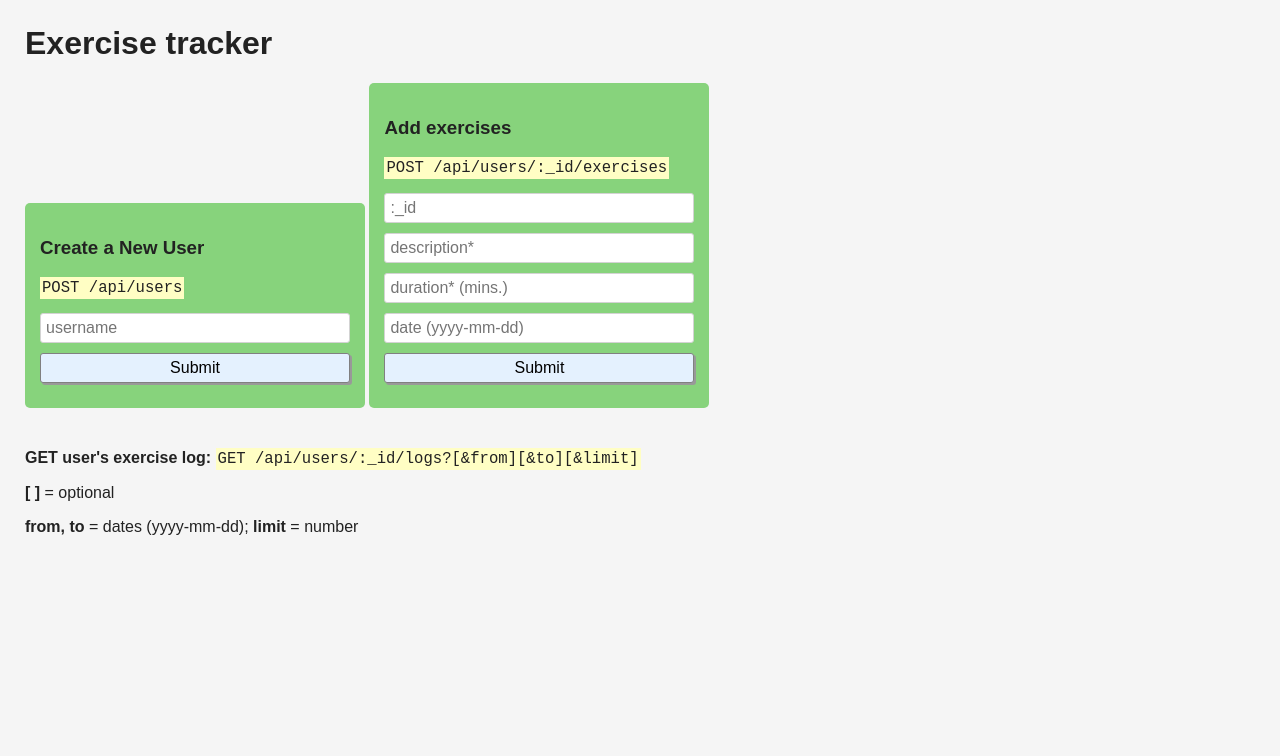
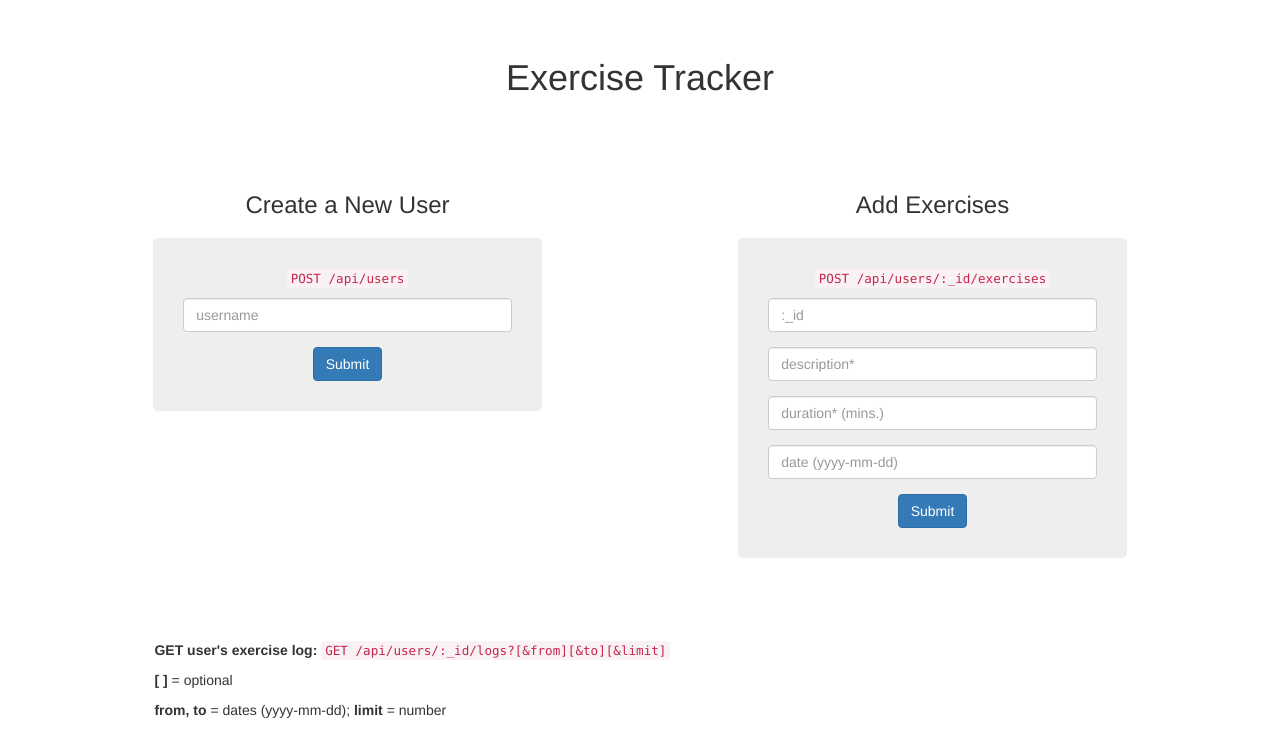
Before and after one commit to amalfkhan/exercise-tracker, a website: page views/index.html in a window 1280 px wide. Drawn offline with nearby package versions, Linux system fonts and the light colour scheme; files that its build step writes are made by us from their sources.

Commit message:
cleaned up some styling

```diff
--- a/package.json
+++ b/package.json
@@ -3,7 +3,7 @@
 	"version": "0.1.0",
 	"main": "server.js",
 	"scripts": {
-		"start": "node server.js"
+		"start": "nodemon server.js"
 	},
 	"dependencies": {
 		"body-parser": "^1.19.0",
--- a/public/style.css
+++ b/public/style.css
@@ -1,59 +1,29 @@
-* {
-  box-sizing: border-box;
+.header {
+  padding: 3%;
 }
 
-body {
-  font-family:sans-serif;
-  margin: 25px;
-  color: #222;
-  background-color: #f5f5f5;
+.container {
+  margin: 2% 3% 4% 3%;
 }
 
-h1 {
-  font-weight: bold;
-
-}
-
-p {
-  max-width: 900px;
+.form-header {
+  margin-bottom: 20px;
 }
 
 form {
-  margin-bottom: 25px;
-  padding: 15px;
-  background-color: #87D37C;
+  padding: 30px;
+  background-color: #EEEEEE;
   display: inline-block;
-  width: 100%;
-  max-width: 340px;
+  width: 70%;
   border-radius: 5px;
 }
 
-input {
-  display: block;
-  margin-bottom: 10px;
-  padding: 5px;
-  width: 100%;
-  border: 1px solid lightgrey;
-  border-radius: 3px;
-  font-size: 16px;
+.text-input {
+  margin-bottom: 15px;
 }
 
-input[type=submit] {
-  font-size: 16px;
-  border-radius: 3px;
-  background-color: #E4F1FE;
-  border: 1px solid grey;
-  box-shadow: 2px 2px #999;
-  cursor: pointer;
+.get-info {
+  padding-top: 30px;
+  width: 83%;
+  margin: auto;
 }
-
-input[type=submit]:hover {
-  background-color: #FFFEC4;
-}
-
-code {
-  font-family: monospace;
-  font-size: 1.2em;
-  background-color: #FFFEC4;
-  padding: 2px;
-}
--- a/views/index.html
+++ b/views/index.html
@@ -1,29 +1,47 @@
 <!DOCTYPE html>
 <html>
   <head>
-    <title>Exercise Tracker</title>
+    <title>Exercise Tracker Microservice</title>
     <link href="https://fonts.googleapis.com/css?family=Roboto" rel="stylesheet" type="text/css">
     <link href="style.css" rel="stylesheet" type="text/css">
+    <link rel="stylesheet" href="https://maxcdn.bootstrapcdn.com/bootstrap/3.4.1/css/bootstrap.min.css">
+    <script src="https://ajax.googleapis.com/ajax/libs/jquery/3.5.1/jquery.min.js"></script>
+    <script src="https://maxcdn.bootstrapcdn.com/bootstrap/3.4.1/js/bootstrap.min.js"></script>
   </head>
 
   <body>
+    <div class="header text-center">
+      <h1>Exercise Tracker</h1>
+    </div>
+
     <div class="container">
-      <h1>Exercise tracker</h1>
+      <div class="row">
+        <div class="col-md-6 text-center">
+          <h3 class='form-header'>Create a New User</h3>
           <form action="/api/users" method="post">
-        <h3>Create a New User</h3>
             <p><code>POST /api/users</code></p>
-        <input id="uname" type="text" name="username" placeholder="username">
-        <input type="submit" value="Submit">
+            <input class="form-control text-input" id="uname" type="text" name="username" placeholder="username">
+            <button type="submit" class="btn btn-primary">Submit</button>
           </form>
+        </div>
+
+        <div class="col-md-6 text-center">
+          <h3 class='form-header'>Add Exercises</h3>
           <form id="exercise-form" method="post">
-        <h3>Add exercises</h3>
             <p><code>POST /api/users/:_id/exercises</code></p>
-        <input id="uid" type="text" name=":_id" placeholder=":_id">
-        <input id="desc" type="text" name="description" placeholder="description*">
-        <input id="dur" type="text" name="duration" placeholder="duration* (mins.)">
-        <input id="dat" type="text" name="date" placeholder="date (yyyy-mm-dd)">
-        <input type="submit" value="Submit">
+            <input class="form-control text-input" id="uid" type="text" name=":_id" placeholder=":_id">
+            <input class="form-control text-input" id="desc" type="text" name="description" placeholder="description*">
+            <input class="form-control text-input" id="dur" type="text" name="duration" placeholder="duration* (mins.)">
+            <input class="form-control text-input" id="dat" type="text" name="date" placeholder="date (yyyy-mm-dd)">
+            <button type="submit" class="btn btn-primary">Submit</button>
           </form>
+        </div>
+      </div>
+    </div>
+
+    <div class="container">
+      <div class="row">
+        <div class="get-info">
           <p>
             <strong>GET user's exercise log: </strong>
             <code>GET /api/users/:_id/logs?[&amp;from][&amp;to][&amp;limit]</code>
@@ -31,6 +49,9 @@
           <p><strong>[ ]</strong> = optional</p>
           <p><strong>from, to</strong> = dates (yyyy-mm-dd); <strong>limit</strong> = number</p>
         </div>
+      </div>
+    </div>
+
     <script>
       const exerciseForm = document.getElementById("exercise-form");
 
```
Lines whose indentation alone changed are shown as unchanged.
